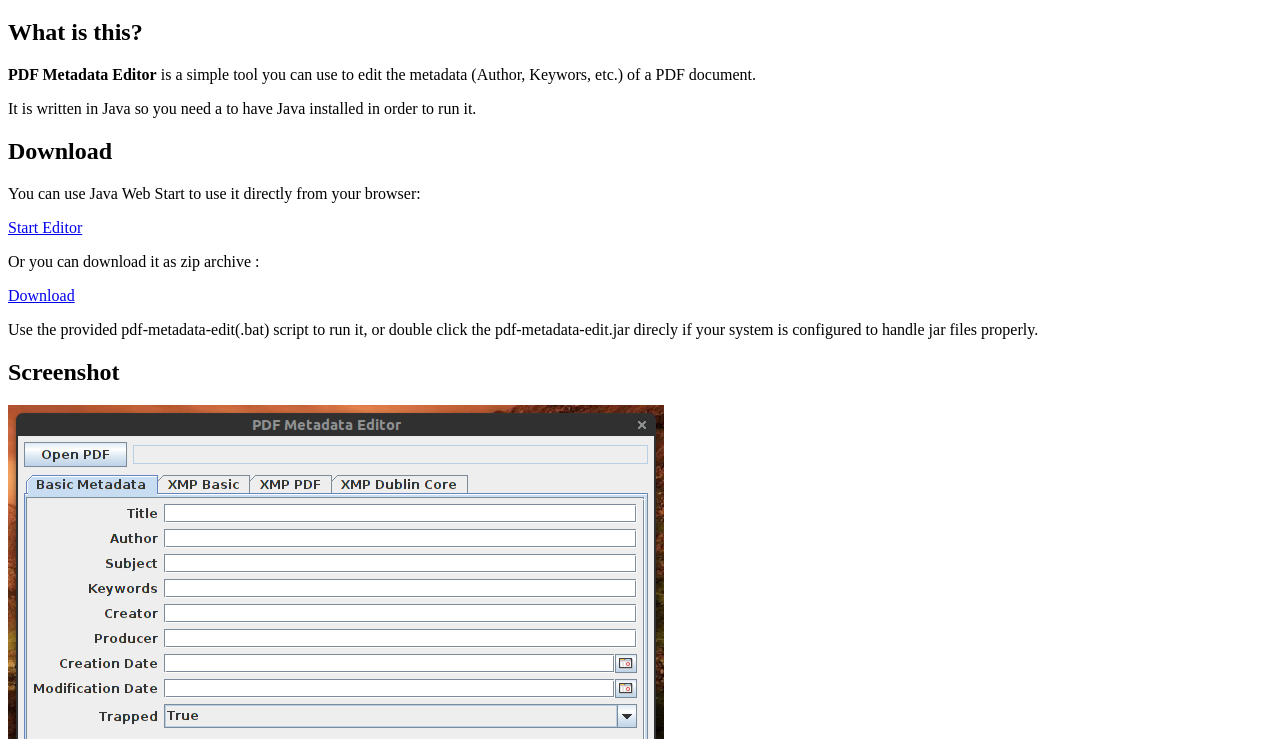
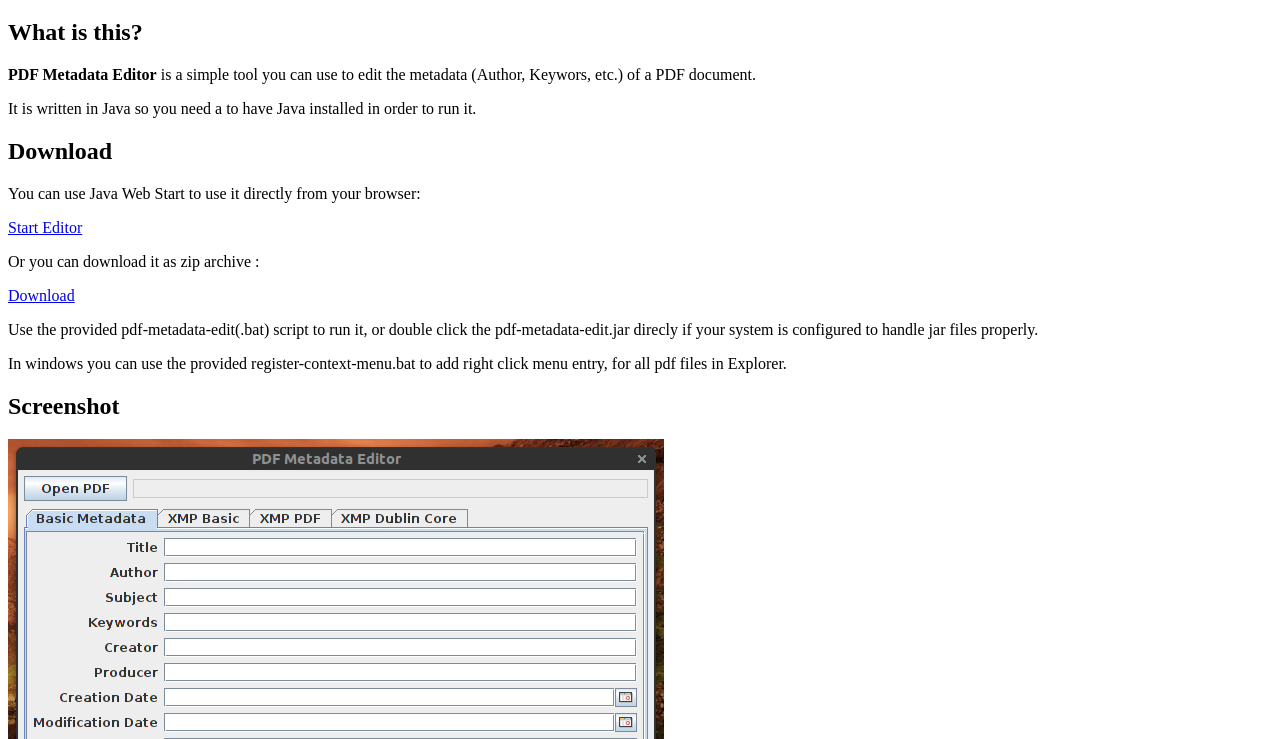
Before and after one commit to zaro/pdf-metadata-editor, a plain HTML site: page index.html in a window 1280 px wide. Shown: the part 61-800 px from the top of the page. Drawn offline with Linux system fonts and the light colour scheme.

Commit message:
Update the html pade

```diff
--- a/index.html
+++ b/index.html
@@ -20,6 +20,9 @@
 	<p>
 		Use the provided pdf-metadata-edit(.bat) script to run it, or double click the pdf-metadata-edit.jar direcly if your system is configured to handle jar files properly.
 	</p>
+	<p>
+		In windows you can use the provided register-context-menu.bat to add right click menu entry, for all pdf files in Explorer.
+	</p>
 	<h2> Screenshot </h2>
 	<img src="screenshot.png">
 	<h2> Source code </h2>
```
